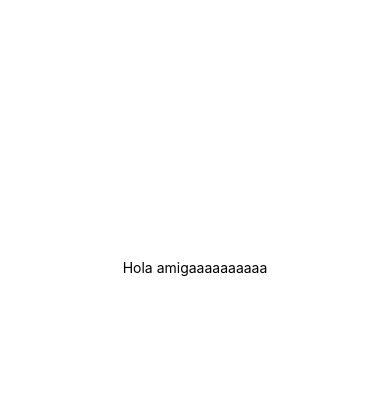
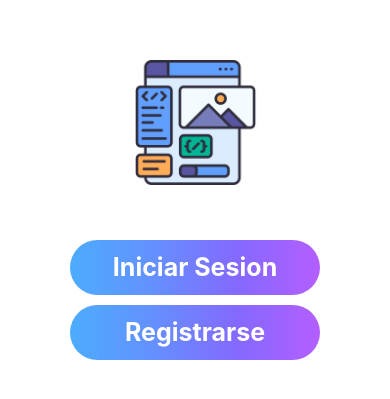
Before and after one commit to Scipear/whats-next-app, a React Native app: screen /Login in a window 390 px wide. Shown: the part 155-554 px from the top of the page. Built offline with nearby package versions, Linux system fonts and the light colour scheme.

Commit message:
Animación de la pantalla de login chiquita

```diff
--- /dev/null
+++ b/components/icon.js
@@ -0,0 +1,9 @@
+import { Image } from "react-native";
+
+const icon = require('../assets/Logo.png');
+
+export default function Logo(){
+    return(
+        <Image source={icon} style={{ width: 125, height: 125, resizeMode: 'center', bottom: '10%'}}/>
+    );
+}
--- /dev/null
+++ b/components/sign_up_button.js
@@ -0,0 +1,49 @@
+import { Pressable, StyleSheet, Text } from "react-native";
+import { LinearGradient } from 'expo-linear-gradient';
+
+export default function SU_Button({ name, onPress }){ // Props o parametros del boton. Name = texto del boton, onPress = Accion que realiza el boton al presionarlo
+    return(
+        <LinearGradient
+            colors={['#b45eff', '#8469ff', '#6490fe', '#4cacfd']} // Colores del degradado
+            start={{ x: 1, y: 0 }}          // Comienza desde la izquierda
+            end={{ x: 0, y: 0 }}            // Termina a la derecha
+            style={styles.gradient}>
+                <Pressable
+                    style={({pressed}) => [
+                        {
+                        opacity: pressed ? 0.7 : 1, //Condicional que cambia la opacidad del boton si esta presionado
+                        },
+                    styles.wrapperCustom,
+                ]}
+                onPress={onPress}>
+
+                    <Text style={styles.text}>{name}</Text>
+                </Pressable>
+        </LinearGradient> //Etiqueta que logra el degradado
+    );
+}
+
+const styles = StyleSheet.create({
+    text:{
+        color: '#ffffff',
+        fontSize: 25,
+        fontWeight: 'bold',
+        textAlign: 'center',
+    },
+    gradient: {
+        width: 250,
+        height: 55,
+        borderRadius: 30,
+        justifyContent: 'center',
+        alignItems: 'center',
+        bottom: '25%'
+    },
+
+    wrapperCustom:{
+        width: 250,
+        height: 55,
+        borderRadius: 30,
+        justifyContent: 'center',
+        alignItems: 'center',
+    }
+})
--- a/package.json
+++ b/package.json
@@ -22,10 +22,12 @@
     "react": "^18.3.1",
     "react-dom": "18.3.1",
     "react-native": "^0.76.5",
+    "react-native-gesture-handler": "~2.20.2",
+    "react-native-linear-gradient": "^2.8.3",
     "react-native-safe-area-context": "4.12.0",
     "react-native-screens": "~4.1.0",
     "react-native-web": "~0.19.13",
-    "react-native-gesture-handler": "~2.20.2"
+    "expo-linear-gradient": "~14.0.1"
   },
   "devDependencies": {
     "@babel/core": "^7.20.0",
--- a/screens/Login.js
+++ b/screens/Login.js
@@ -1,9 +1,32 @@
-import { View, Text, StyleSheet } from "react-native";
+import React, { useRef } from 'react';
+import { Animated, View, Text, StyleSheet, Image } from "react-native";
+import { StatusBar } from "expo-status-bar";
+import Logo from "../components/icon";
+import SU_Button from "../components/sign_up_button";
+
 
 export default function Login(){
+    const animation = useRef(new Animated.Value(0)).current; //La verdad no tengo idea pero funciona
+
+    const animationLoginPress = () => {
+        Animated.timing(animation, {
+          toValue: 350, // Mueve los botones 300px hacia la derecha
+          duration: 400, // Duración de la animación en ms
+          useNativeDriver: true, // Mejora el rendimiento
+        }).start(); // Muestra los campos después de la animación
+      };
+
     return(
         <View style={styles.template}>
-            <Text>Hola amigaaaaaaaaaa</Text>
+            <StatusBar style="dark"/>
+                <Logo />
+                <Animated.View style={[
+                    styles.buttonContainer,
+                    { transform: [{ translateX: animation }] }, // Aplica la animación de desplazamiento
+                ]}>
+                    <SU_Button name="Iniciar Sesion" onPress={animationLoginPress}/>
+                    <SU_Button name="Registrarse"/>
+                </Animated.View>
         </View>
     );
 }
@@ -11,9 +34,13 @@ export default function Login(){
 const styles = StyleSheet.create({
     template:{
         flex: 1,
-        backgroundColor: '#fff',
+        backgroundColor: '#ffffff',
         alignItems: 'center',
         justifyContent: 'center',
-    }
+    },
+
+    buttonContainer: {
+        gap: 10,
+      },
 
 })
```
Also changed, not shown: assets/Logo.png (added), screens/Sign_Up.js (deleted), 1 other file (tests, documents, lock files or other folders).
